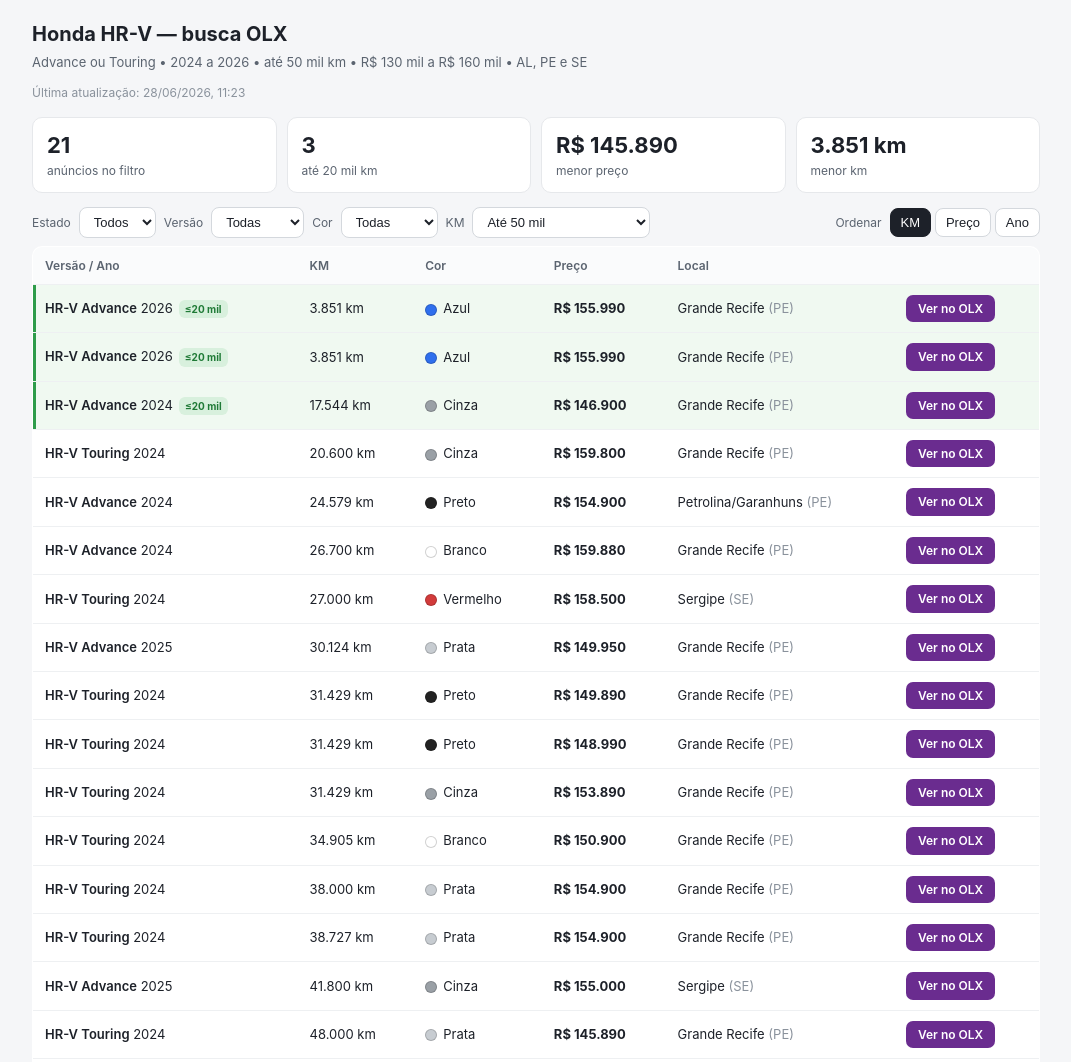
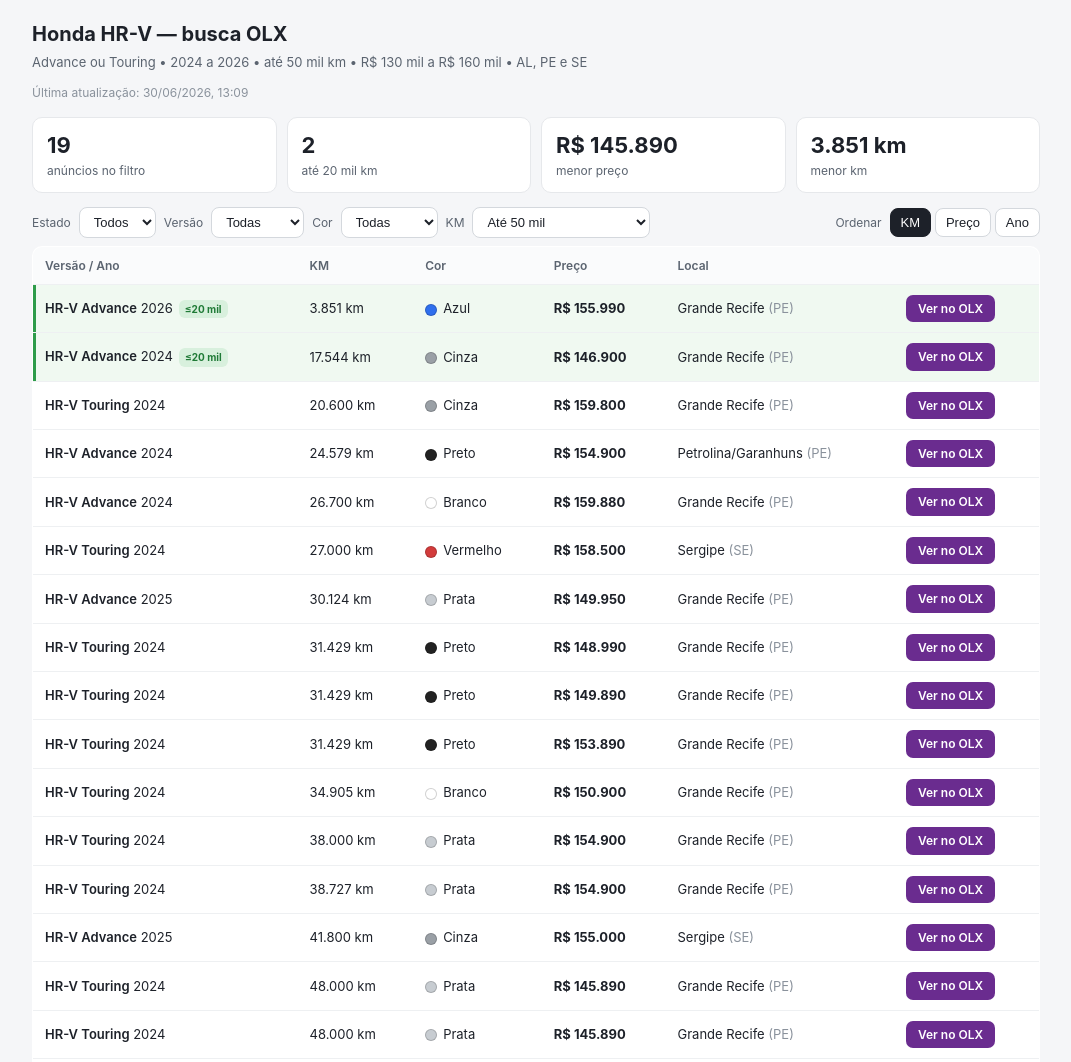
Before and after one commit to LevendeConst/Propostas, a plain HTML site: page hrv-olx/index.html in a window 1280 px wide. Shown: the top 1062 px of the page, without its empty margins (104-1175 px from the left). Drawn offline with Linux system fonts and the light colour scheme.

Commit message:
Painel HR-V OLX: atualizacao 2026-06-30

```diff
--- a/hrv-olx/index.html
+++ b/hrv-olx/index.html
@@ -102,10 +102,9 @@
 </div>
 
 <script>
-const GENERATED_AT = "2026-06-28T08:23:37-03:00";
+const GENERATED_AT = "2026-06-30T10:09:47-03:00";
 const COLORS = { 'Preto':'#222222', 'Branco':'#ffffff', 'Prata':'#c7ccd1', 'Cinza':'#9aa0a6', 'Azul':'#2f6fed', 'Vermelho':'#d23b3b', 'Verde':'#2e9c4a', 'Amarelo':'#f1c40f', 'Vinho':'#7b1e2b', 'Marrom':'#8a5a44' };
 const DATA = [
-  {uf:'PE', local:'Grande Recife', trim:'Advance', year:2026, km:3851, price:155990, cor:'Azul', isNew:false, url:'https://pe.olx.com.br/grande-recife/autos-e-pecas/carros-vans-e-utilitarios/honda-hr-v-advance-1-5-tb-16v-5p-aut-2026-1511396566'},
   {uf:'PE', local:'Grande Recife', trim:'Advance', year:2026, km:3851, price:155990, cor:'Azul', isNew:false, url:'https://pe.olx.com.br/grande-recife/autos-e-pecas/carros-vans-e-utilitarios/honda-hr-v-advance-1-5-tb-16v-5p-aut-2026-1509703156'},
   {uf:'PE', local:'Grande Recife', trim:'Advance', year:2024, km:17544, price:146900, cor:'Cinza', isNew:false, url:'https://pe.olx.com.br/grande-recife/autos-e-pecas/carros-vans-e-utilitarios/honda-hr-v-advance-1-5-tb-16v-5p-aut-2024-1511513160'},
   {uf:'PE', local:'Grande Recife', trim:'Touring', year:2024, km:20600, price:159800, cor:'Cinza', isNew:false, url:'https://pe.olx.com.br/grande-recife/autos-e-pecas/carros-vans-e-utilitarios/honda-hr-v-touring-1-5-tb-16v-5p-aut-2024-1495128546'},
@@ -113,18 +112,17 @@
   {uf:'PE', local:'Grande Recife', trim:'Advance', year:2024, km:26700, price:159880, cor:'Branco', isNew:false, url:'https://pe.olx.com.br/grande-recife/autos-e-pecas/carros-vans-e-utilitarios/honda-hr-v-advance-1-5-tb-16v-5p-aut-2024-1501705234'},
   {uf:'SE', local:'Sergipe', trim:'Touring', year:2024, km:27000, price:158500, cor:'Vermelho', isNew:false, url:'https://se.olx.com.br/sergipe/autos-e-pecas/carros-vans-e-utilitarios/honda-hr-v-touring-1-5-tb-16v-5p-aut-2024-1511764242'},
   {uf:'PE', local:'Grande Recife', trim:'Advance', year:2025, km:30124, price:149950, cor:'Prata', isNew:false, url:'https://pe.olx.com.br/grande-recife/autos-e-pecas/carros-vans-e-utilitarios/honda-hr-v-advance-1-5-tb-16v-5p-aut-2025-1509389695'},
+  {uf:'PE', local:'Grande Recife', trim:'Touring', year:2024, km:31429, price:148990, cor:'Preto', isNew:false, url:'https://pe.olx.com.br/grande-recife/autos-e-pecas/carros-vans-e-utilitarios/honda-hr-v-touring-1-5-tb-16v-5p-aut-2024-1507342155'},
   {uf:'PE', local:'Grande Recife', trim:'Touring', year:2024, km:31429, price:149890, cor:'Preto', isNew:false, url:'https://pe.olx.com.br/grande-recife/autos-e-pecas/carros-vans-e-utilitarios/honda-hr-v-touring-1-5-tb-16v-5p-aut-2024-1504879163'},
-  {uf:'PE', local:'Grande Recife', trim:'Touring', year:2024, km:31429, price:148990, cor:'Preto', isNew:false, url:'https://pe.olx.com.br/grande-recife/autos-e-pecas/carros-vans-e-utilitarios/honda-hr-v-touring-1-5-tb-16v-5p-aut-2024-1507342155'},
-  {uf:'PE', local:'Grande Recife', trim:'Touring', year:2024, km:31429, price:153890, cor:'Cinza', isNew:false, url:'https://pe.olx.com.br/grande-recife/autos-e-pecas/carros-vans-e-utilitarios/honda-hr-v-touring-1-5-tb-16v-5p-aut-2024-1499197432'},
+  {uf:'PE', local:'Grande Recife', trim:'Touring', year:2024, km:31429, price:153890, cor:'Preto', isNew:false, url:'https://pe.olx.com.br/grande-recife/autos-e-pecas/carros-vans-e-utilitarios/honda-hr-v-touring-1-5-tb-16v-5p-aut-2024-1499197432'},
   {uf:'PE', local:'Grande Recife', trim:'Touring', year:2024, km:34905, price:150900, cor:'Branco', isNew:false, url:'https://pe.olx.com.br/grande-recife/autos-e-pecas/carros-vans-e-utilitarios/honda-hr-v-touring-1-5-tb-16v-5p-aut-2024-1509472421'},
   {uf:'PE', local:'Grande Recife', trim:'Touring', year:2024, km:38000, price:154900, cor:'Prata', isNew:false, url:'https://pe.olx.com.br/grande-recife/autos-e-pecas/carros-vans-e-utilitarios/honda-hr-v-touring-1-5-tb-16v-5p-aut-2024-1425619897'},
   {uf:'PE', local:'Grande Recife', trim:'Touring', year:2024, km:38727, price:154900, cor:'Prata', isNew:false, url:'https://pe.olx.com.br/grande-recife/autos-e-pecas/carros-vans-e-utilitarios/honda-hr-v-touring-1-5-tb-16v-5p-aut-2024-1513589548'},
   {uf:'SE', local:'Sergipe', trim:'Advance', year:2025, km:41800, price:155000, cor:'Cinza', isNew:false, url:'https://se.olx.com.br/sergipe/autos-e-pecas/carros-vans-e-utilitarios/honda-hr-v-advance-1-5-tb-16v-5p-aut-2025-1508489982'},
   {uf:'PE', local:'Grande Recife', trim:'Touring', year:2024, km:48000, price:145890, cor:'Prata', isNew:false, url:'https://pe.olx.com.br/grande-recife/autos-e-pecas/carros-vans-e-utilitarios/honda-hr-v-touring-1-5-tb-16v-5p-aut-2024-1511620542'},
+  {uf:'PE', local:'Grande Recife', trim:'Touring', year:2024, km:48000, price:145890, cor:'Prata', isNew:false, url:'https://pe.olx.com.br/grande-recife/autos-e-pecas/carros-vans-e-utilitarios/honda-hr-v-touring-1-5-tb-16v-5p-aut-2024-1504011667'},
   {uf:'PE', local:'Grande Recife', trim:'Touring', year:2025, km:48000, price:147990, cor:'Azul', isNew:false, url:'https://pe.olx.com.br/grande-recife/autos-e-pecas/carros-vans-e-utilitarios/honda-hr-v-touring-1-5-tb-16v-5p-aut-2025-1501699759'},
-  {uf:'PE', local:'Grande Recife', trim:'Touring', year:2024, km:48000, price:145890, cor:'Prata', isNew:false, url:'https://pe.olx.com.br/grande-recife/autos-e-pecas/carros-vans-e-utilitarios/honda-hr-v-touring-1-5-tb-16v-5p-aut-2024-1504011667'},
   {uf:'PE', local:'Grande Recife', trim:'Touring', year:2024, km:48801, price:145894, cor:'Prata', isNew:false, url:'https://pe.olx.com.br/grande-recife/autos-e-pecas/carros-vans-e-utilitarios/honda-hr-v-touring-1-5-tb-16v-5p-aut-2024-1494529310'},
-  {uf:'PE', local:'Grande Recife', trim:'Touring', year:2024, km:48900, price:145890, cor:'Prata', isNew:false, url:'https://pe.olx.com.br/grande-recife/autos-e-pecas/carros-vans-e-utilitarios/honda-hr-v-touring-1-5-tb-16v-5p-aut-2024-1512744578'},
   {uf:'PE', local:'Grande Recife', trim:'Advance', year:2025, km:49000, price:152990, cor:'Azul', isNew:false, url:'https://pe.olx.com.br/grande-recife/autos-e-pecas/carros-vans-e-utilitarios/honda-hr-v-advance-1-5-tb-16v-5p-aut-2025-1502747537'},
 ];
 
@@ -187,4 +185,4 @@
 apply();
 </script>
 </body>
-</html
+</html>
```
